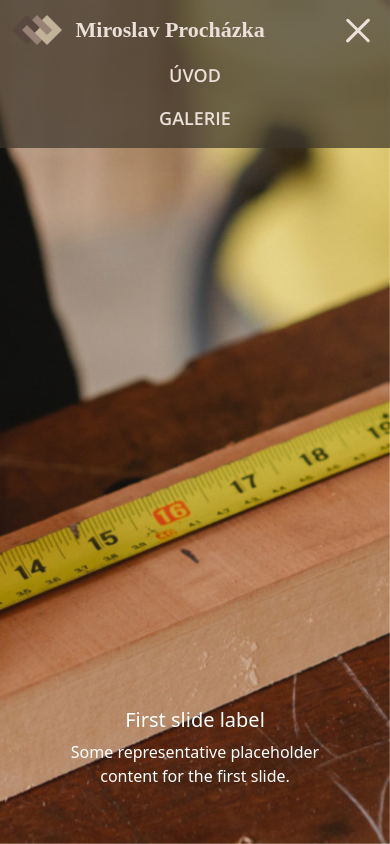
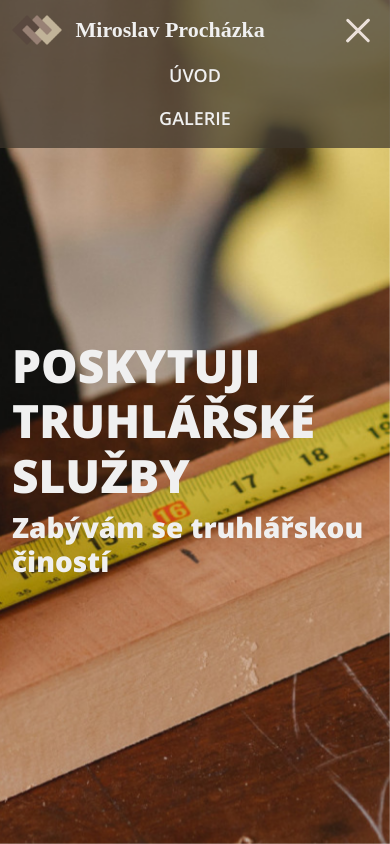
Before and after one commit to radekraichl/joiner-web, a plain HTML site: page index.html in a window 390 px wide. Both pictures are taken after a click on the button "Toggle navigation". Shown: the top 844 px of the page. Drawn offline with Linux system fonts and the light colour scheme; a web font is replaced by a local one.

Commit message:
adding basic hero headline

```diff
--- a/css/hero.css
+++ b/css/hero.css
@@ -1,6 +1,31 @@
-.hero-item {
+/* ---------- HERO SECTION ---------- */
+
+.carousel-item {
     height: 100vh;
 }
+
+/* ---------- HERO HEADLINE ---------- */
+
+.hero-headline {
+    color: #F0F0F0;
+    position: absolute;
+    top: 40%;
+}
+
+/* carousel headline font */
+.hero-headline h1 {
+    font-family: open-sans;
+    font-size: 46px;
+    font-weight: 800;
+}
+
+.hero-headline h2 {
+    font-family: open-sans;
+    font-size: 28px;
+    font-weight: 800;
+}
+
+/* ---------- OTHER ---------- */
 
 /* Fix for flickering carousel */
 .carousel-inner .carousel-item {
--- a/css/nav.css
+++ b/css/nav.css
@@ -1,3 +1,45 @@
+/* ---------- FONTS ---------- */
+
+/* navbar brand font */
+.navbar-brand {
+    font-family: ubuntu;
+    font-size: 32px;
+    font-weight: 700;
+}
+
+/* navbar font */
+.navbar {
+    font-family: open-sans;
+    font-size: 18px;
+    font-weight: 400;
+}
+
+/* ---------- COLORS ---------- */
+
+/* navbar background color */
+.navbar {
+    background-color: #3c352bb4;
+}
+
+/* navbar brand color */
+.navbar-brand {
+    color: #F0F0F0;
+}
+
+.navbar-brand:hover {
+    color: #F0F0F0;
+}
+
+/* navbar text color */
+.nav-link,
+.navbar .nav-link.active {
+    color: #F0F0F0;
+}
+
+.nav-link:hover {
+    color: #F0F0F0;
+}
+
 /* ---------- NAVBAR ---------- */
 
 .navbar {
@@ -24,6 +66,10 @@
     .navbar-brand img {
         height: 34px;
     }
+
+    .navbar-brand {
+        font-size: 22px;
+    }
 }
 
 /* for low resolution displays */
@@ -39,54 +85,6 @@
     .navbar-brand img {
         display: none;
     }
-}
-
-/* ---------- FONTS ---------- */
-
-/* navbar brand font */
-.navbar-brand {
-    font-family: ubuntu;
-    font-size: 32px;
-    font-weight: 700;
-}
-
-/* navbar font */
-.navbar {
-    font-family: open-sans;
-    font-size: 18px;
-    font-weight: 400;
-}
-
-@media screen and (max-width: 576px) {
-    .navbar-brand {
-        font-size: 22px;
-    }
-}
-
-/* ---------- COLORS ---------- */
-
-/* navbar background color */
-.navbar {
-    background-color: #3c352bb4;
-}
-
-/* navbar brand color */
-.navbar-brand {
-    color: #EBE0DA;
-}
-
-.navbar-brand:hover {
-    color: #EBE0DA;
-}
-
-/* navbar text color */
-.nav-link,
-.navbar .nav-link.active {
-    color: #EBE0DA;
-}
-
-.nav-link:hover {
-    color: #EBE0DA;
 }
 
 /* ---------- TOGGLER ---------- */
--- a/css/style.css
+++ b/css/style.css
@@ -13,6 +13,14 @@
 
 @font-face {
     font-family: ubuntu;
-    src: url('../fonts/Ubuntu/Ubuntu-Bold.ttf') format('truetype');
+    src: url('../fonts/Ubuntu/Ubuntu-Medium.ttf')
+    format('truetype');
+    font-weight: 500;
+}
+
+@font-face {
+    font-family: ubuntu;
+    src: url('../fonts/Ubuntu/Ubuntu-Bold.ttf')
+    format('truetype');
     font-weight: 700;
 }
--- a/index.html
+++ b/index.html
@@ -59,34 +59,60 @@
 
     <!-- Hero Section -->
     <header>
+        <div class="slider_section">
             <div class="carousel slide carousel-fade" data-bs-ride="carousel" data-bs-pause="false" data-bs-touch="false">
                 <div class="carousel-inner">
 
                     <div id="hero-first-img" class="carousel-item hero-item" data-bs-interval="5000" data-jarallax data-speed="0.4">
                         <img src="img/hero/1.jpg" class="d-block jarallax-img" alt="intro image">
-                    <div class="carousel-caption ">
-                        <h5>First slide label</h5>
-                        <p>Some representative placeholder content for the first slide.</p>
+                        <div class="container">
+                            <div class="hero-headline">
+                                <h1>POSKYTUJI TRUHLÁŘSKÉ SLUŽBY</h1>
+                                <h2>Zabývám se truhlářskou čiností</h2>
+                            </div>
                         </div>
                     </div>
 
                     <div class="carousel-item hero-item" data-bs-interval="5000" data-jarallax data-speed="0.4">
                         <img src="img/hero/2.jpg" class="d-block jarallax-img" alt="intro image">
-                    <div class="carousel-caption">
-                        <h5>First slide label</h5>
-                        <p>Some representative placeholder content for the first slide.</p>
+                        <div class="container">
+                            <div class="hero-headline">
+                                <h1>POSKYTUJI TRUHLÁŘSKÉ SLUŽBY</h1>
+                                <h2>Zabývám se truhlářskou čiností</h2>
+                            </div>
                         </div>
                     </div>
 
-                <!-- <div class="carousel-item hero-item" data-bs-interval="5000" data-jarallax data-speed="0.4">
+                    <div class="carousel-item hero-item" data-bs-interval="5000" data-jarallax data-speed="0.4">
                         <img src="img/hero/3.jpg" class="d-block jarallax-img" alt="intro image">
+                        <div class="container">
+                            <div class="hero-headline">
+                                <h1>POSKYTUJI TRUHLÁŘSKÉ SLUŽBY</h1>
+                                <h2>Zabývám se truhlářskou čiností</h2>
                             </div>
+                        </div>
+                    </div>
+
                     <div class="carousel-item hero-item" data-bs-interval="5000" data-jarallax data-speed="0.4">
                         <img src="img/hero/4.jpg" class="d-block jarallax-img" alt="intro image">
+                        <div class="container">
+                            <div class="hero-headline">
+                                <h1>POSKYTUJI TRUHLÁŘSKÉ SLUŽBY</h1>
+                                <h2>Zabývám se truhlářskou čiností</h2>
                             </div>
+                        </div>
+                    </div>
+
                     <div class="carousel-item hero-item" data-bs-interval="5000" data-jarallax data-speed="0.4">
                         <img src="img/hero/5.jpg" class="d-block jarallax-img" alt="intro image">
-                </div> -->
+                        <div class="container">
+                            <div class="hero-headline">
+                                <h1>POSKYTUJI TRUHLÁŘSKÉ SLUŽBY</h1>
+                                <h2>Zabývám se truhlářskou čiností</h2>
+                            </div>
+                        </div>
+                    </div>
+                </div>
             </div>
         </div>
     </header>
```
Also changed, not shown: img/hero/1.jpg. Lines whose indentation alone changed are shown as unchanged.
